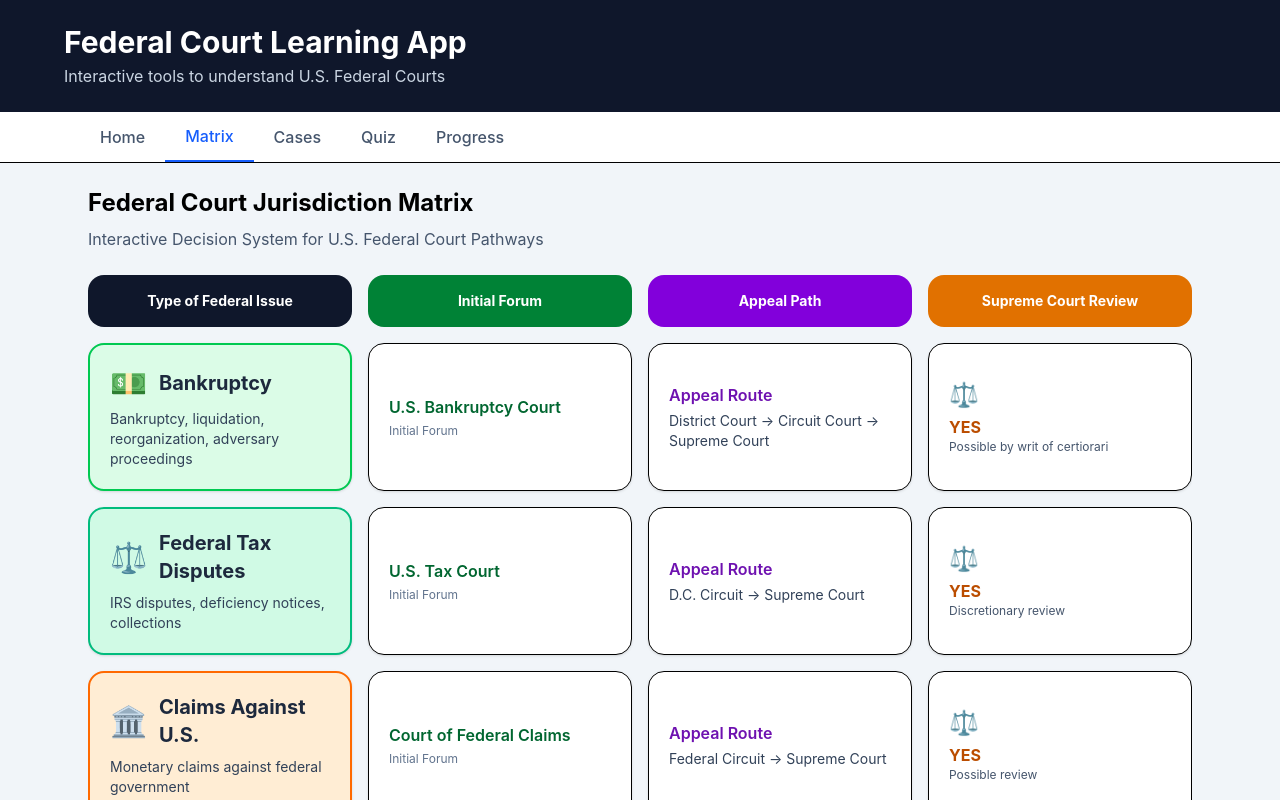
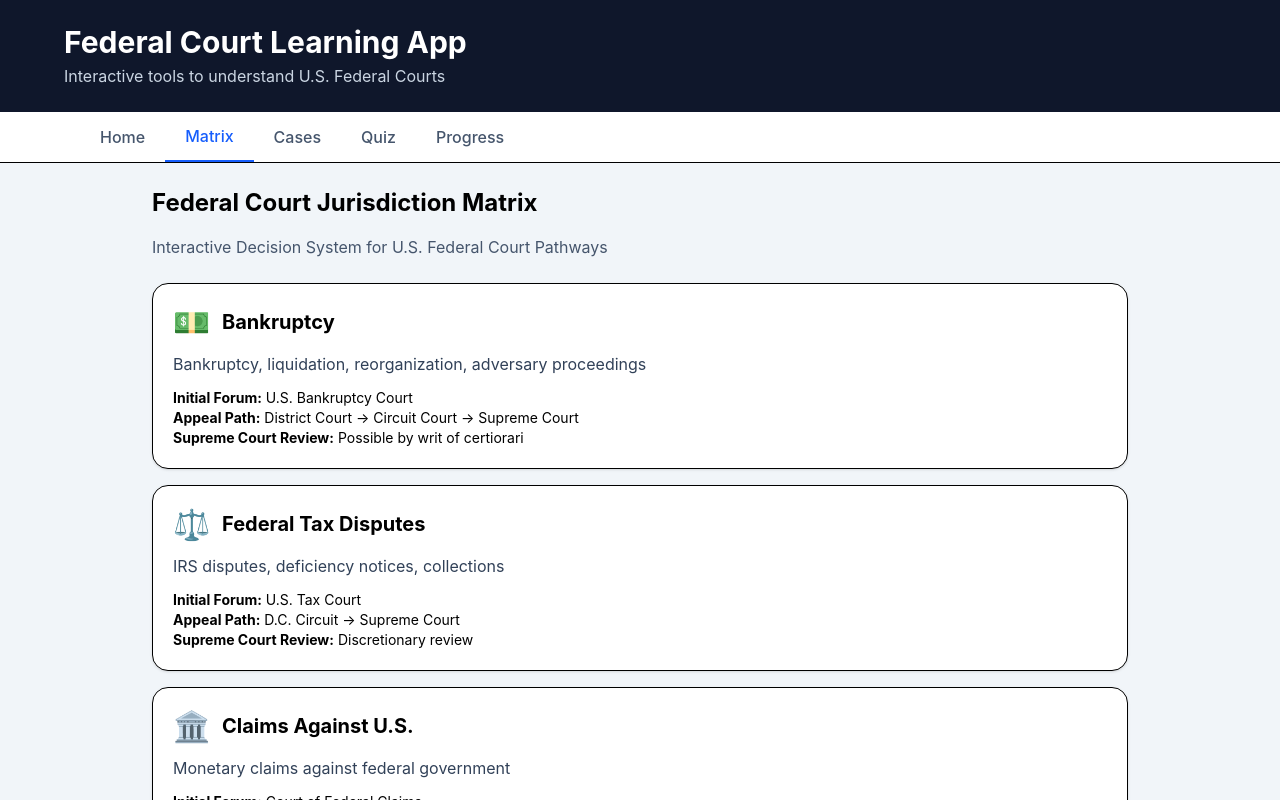
Before and after one commit to bluegillmaster911-byte/vitejs-vite-pqau82hh, a React (Vite) app: page / in a window 1280 px wide. Both pictures are taken after a click on the button "Matrix". Shown: the top 800 px of the page. Built offline with nearby package versions, Linux system fonts and the light colour scheme.

Commit message:
Replace App.tsx with clean, complete version with working quiz integration

```diff
--- a/src/App.tsx
+++ b/src/App.tsx
@@ -1,4 +1,5 @@
 import { useState } from 'react';
+import { quizQuestions, QuizQuestion } from './quizData';
 
 type Tab = 'Home' | 'Matrix' | 'Cases' | 'Quiz' | 'Progress';
 
@@ -41,15 +42,6 @@ const caseTypes: CaseType[] = [
     review: 'Possible review',
   },
   {
-    title: 'Patents & Federal Trade',
-    color: 'bg-cyan-100 border-cyan-500',
-    icon: '💡',
-    issue: 'Patents, trademarks, federal personnel disputes',
-    start: 'District Court / Specialized Tribunal',
-    appeal: 'Federal Circuit → Supreme Court',
-    review: 'Possible review',
-  },
-  {
     title: 'Federal Criminal Cases',
     color: 'bg-yellow-100 border-yellow-500',
     icon: '🚔',
@@ -58,39 +50,47 @@ const caseTypes: CaseType[] = [
     appeal: 'Circuit Court → Supreme Court',
     review: 'Possible review',
   },
-  {
-    title: 'Immigration Matters',
-    color: 'bg-fuchsia-100 border-fuchsia-500',
-    icon: '🌎',
-    issue: 'Removal, asylum, deportation, immigration status',
-    start: 'Immigration Judge / BIA',
-    appeal: 'Circuit Court → Supreme Court',
-    review: 'Possible review',
-  },
-  {
-    title: 'Military Justice',
-    color: 'bg-red-100 border-red-500',
-    icon: '⭐',
-    issue: 'Court-martial and UCMJ violations',
-    start: 'Court-Martial',
-    appeal: 'CAAF → Supreme Court',
-    review: 'Rare review',
-  },
-  {
-    title: 'Administrative Agency Review',
-    color: 'bg-blue-100 border-blue-500',
-    icon: '📋',
-    issue: 'EPA, SEC, FCC, NLRB, SSA, agency actions',
-    start: 'Administrative Law Judge / Agency Board',
-    appeal: 'Circuit Court → Supreme Court',
-    review: 'Possible review',
-  },
 ];
 
 export default function App() {
   const [activeTab, setActiveTab] = useState<Tab>('Home');
 
+  // Quiz State
+  const [currentQuestionIndex, setCurrentQuestionIndex] = useState(0);
+  const [selectedAnswer, setSelectedAnswer] = useState<number | null>(null);
+  const [showExplanation, setShowExplanation] = useState(false);
+  const [score, setScore] = useState(0);
+  const [quizFinished, setQuizFinished] = useState(false);
+
   const tabs: Tab[] = ['Home', 'Matrix', 'Cases', 'Quiz', 'Progress'];
+  const currentQuestion: QuizQuestion = quizQuestions[currentQuestionIndex];
+
+  const handleAnswer = (index: number) => {
+    setSelectedAnswer(index);
+    setShowExplanation(true);
+
+    if (index === currentQuestion.correctIndex) {
+      setScore(prev => prev + 1);
+    }
+  };
+
+  const nextQuestion = () => {
+    if (currentQuestionIndex < quizQuestions.length - 1) {
+      setCurrentQuestionIndex(prev => prev + 1);
+      setSelectedAnswer(null);
+      setShowExplanation(false);
+    } else {
+      setQuizFinished(true);
+    }
+  };
+
+  const restartQuiz = () => {
+    setCurrentQuestionIndex(0);
+    setSelectedAnswer(null);
+    setShowExplanation(false);
+    setScore(0);
+    setQuizFinished(false);
+  };
 
   return (
     <div className="min-h-screen bg-slate-100">
@@ -121,67 +121,38 @@ export default function App() {
         </div>
       </div>
 
-      {/* Content */}
-      <div className="max-w-6xl mx-auto p-6">
+      {/* Content Area */}
+      <div className="max-w-5xl mx-auto p-6">
 
         {/* HOME TAB */}
         {activeTab === 'Home' && (
           <div>
             <h2 className="text-2xl font-bold mb-4">Welcome</h2>
-            <p className="text-slate-600">Use the tabs above to explore the Jurisdiction Matrix, Landmark Cases, take Quizzes, and track your Progress.</p>
+            <p className="text-slate-600">Use the tabs above to explore the Jurisdiction Matrix, take quizzes, and track your progress.</p>
           </div>
         )}
 
-        {/* MATRIX TAB - FULL CONTENT RESTORED */}
+        {/* MATRIX TAB */}
         {activeTab === 'Matrix' && (
           <div>
-            <h2 className="text-2xl font-bold mb-2">Federal Court Jurisdiction Matrix</h2>
+            <h2 className="text-2xl font-bold mb-4">Federal Court Jurisdiction Matrix</h2>
             <p className="text-slate-600 mb-6">Interactive Decision System for U.S. Federal Court Pathways</p>
 
-            <div className="overflow-x-auto">
-              <div className="min-w-[1100px] space-y-4">
-                {/* Header */}
-                <div className="grid grid-cols-4 gap-4 text-center font-bold text-white text-sm">
-                  <div className="bg-slate-900 rounded-2xl p-4">Type of Federal Issue</div>
-                  <div className="bg-green-700 rounded-2xl p-4">Initial Forum</div>
-                  <div className="bg-purple-700 rounded-2xl p-4">Appeal Path</div>
-                  <div className="bg-amber-600 rounded-2xl p-4">Supreme Court Review</div>
+            <div className="space-y-4">
+              {caseTypes.map((item, index) => (
+                <div key={index} className="bg-white rounded-2xl shadow p-5 border">
+                  <div className="flex items-center gap-3 mb-3">
+                    <span className="text-3xl">{item.icon}</span>
+                    <h3 className="text-xl font-bold">{item.title}</h3>
+                  </div>
+                  <p className="text-slate-700 mb-3">{item.issue}</p>
+                  <div className="text-sm">
+                    <p><strong>Initial Forum:</strong> {item.start}</p>
+                    <p><strong>Appeal Path:</strong> {item.appeal}</p>
+                    <p><strong>Supreme Court Review:</strong> {item.review}</p>
+                  </div>
                 </div>
-
-                {caseTypes.map((item, index) => (
-                  <div key={index} className="grid grid-cols-4 gap-4 items-stretch">
-                    <div className={`rounded-2xl border-2 shadow p-5 ${item.color}`}>
-                      <div className="flex items-center gap-3 mb-2">
-                        <div className="text-3xl">{item.icon}</div>
-                        <h3 className="text-xl font-bold text-slate-800">{item.title}</h3>
-                      </div>
-                      <p className="text-slate-700 text-sm">{item.issue}</p>
-                    </div>
-
-                    <div className="bg-white rounded-2xl shadow p-5 border flex items-center">
-                      <div>
-                        <div className="font-semibold text-green-800">{item.start}</div>
-                        <div className="text-xs text-slate-500 mt-1">Initial Forum</div>
-                      </div>
-                    </div>
-
-                    <div className="bg-white rounded-2xl shadow p-5 border flex items-center">
-                      <div>
-                        <div className="font-semibold text-purple-800 mb-1">Appeal Route</div>
-                        <div className="text-sm text-slate-700">{item.appeal}</div>
-                      </div>
-                    </div>
-
-                    <div className="bg-white rounded-2xl shadow p-5 border flex items-center">
-                      <div>
-                        <div className="text-2xl mb-1">⚖️</div>
-                        <div className="font-bold text-amber-700">YES</div>
-                        <div className="text-xs text-slate-600">{item.review}</div>
-                      </div>
-                    </div>
-                  </div>
-                ))}
-              </div>
+              ))}
             </div>
           </div>
         )}
@@ -190,15 +161,79 @@ export default function App() {
         {activeTab === 'Cases' && (
           <div>
             <h2 className="text-2xl font-bold mb-4">Landmark Cases</h2>
-            <p className="text-slate-600">Coming soon. We'll add major cases with procedural paths here.</p>
+            <p className="text-slate-600">Coming soon. We will add major cases with full procedural paths.</p>
           </div>
         )}
 
-        {/* QUIZ TAB */}
+        {/* QUIZ TAB - CONNECTED */}
         {activeTab === 'Quiz' && (
           <div>
-            <h2 className="text-2xl font-bold mb-4">Quiz</h2>
-            <p className="text-slate-600">Quiz system coming soon.</p>
+            <h2 className="text-2xl font-bold mb-2">Quiz</h2>
+            <p className="text-slate-600 mb-6">Test your knowledge of federal courts and landmark cases.</p>
+
+            {quizQuestions.length === 0 ? (
+              <div className="bg-white rounded-2xl p-6 text-center">
+                <p>No questions found. Please add questions to quizData.ts</p>
+              </div>
+            ) : !quizFinished ? (
+              <div className="bg-white rounded-2xl shadow p-6">
+                <div className="text-sm text-slate-500 mb-2">
+                  Question {currentQuestionIndex + 1} of {quizQuestions.length}
+                </div>
+
+                <h3 className="text-xl font-semibold mb-6">{currentQuestion.question}</h3>
+
+                <div className="space-y-3">
+                  {currentQuestion.options.map((option, index) => (
+                    <button
+                      key={index}
+                      onClick={() => handleAnswer(index)}
+                      disabled={showExplanation}
+                      className={`w-full text-left p-4 rounded-xl border transition ${
+                        showExplanation
+                          ? index === currentQuestion.correctIndex
+                            ? 'bg-green-100 border-green-500'
+                            : index === selectedAnswer
+                            ? 'bg-red-100 border-red-500'
+                            : 'bg-white border-gray-200'
+                          : 'bg-white border-gray-300 active:bg-gray-100'
+                      }`}
+                    >
+                      {option}
+                    </button>
+                  ))}
+                </div>
+
+                {showExplanation && (
+                  <div className="mt-6 p-4 bg-slate-50 rounded-xl">
+                    <p className="font-semibold mb-1">
+                      {selectedAnswer === currentQuestion.correctIndex ? '✅ Correct!' : '❌ Incorrect'}
+                    </p>
+                    <p className="text-slate-700">{currentQuestion.explanation}</p>
+                  </div>
+                )}
+
+                {showExplanation && (
+                  <button
+                    onClick={nextQuestion}
+                    className="mt-6 w-full bg-blue-600 text-white py-3 rounded-xl font-medium active:bg-blue-700"
+                  >
+                    {currentQuestionIndex < quizQuestions.length - 1 ? 'Next Question' : 'Finish Quiz'}
+                  </button>
+                )}
+              </div>
+            ) : (
+              <div className="bg-white rounded-2xl shadow p-6 text-center">
+                <h3 className="text-2xl font-bold mb-2">Quiz Complete!</h3>
+                <p className="text-xl mb-6">You scored {score} out of {quizQuestions.length}</p>
+                <button
+                  onClick={restartQuiz}
+                  className="bg-blue-600 text-white px-8 py-3 rounded-xl font-medium"
+                >
+                  Restart Quiz
+                </button>
+              </div>
+            )}
           </div>
         )}
 
@@ -206,7 +241,7 @@ export default function App() {
         {activeTab === 'Progress' && (
           <div>
             <h2 className="text-2xl font-bold mb-4">Your Progress</h2>
-            <p className="text-slate-600">Progress tracking coming soon.</p>
+            <p className="text-slate-600">Progress tracking and achievements will appear here.</p>
           </div>
         )}
 
```
